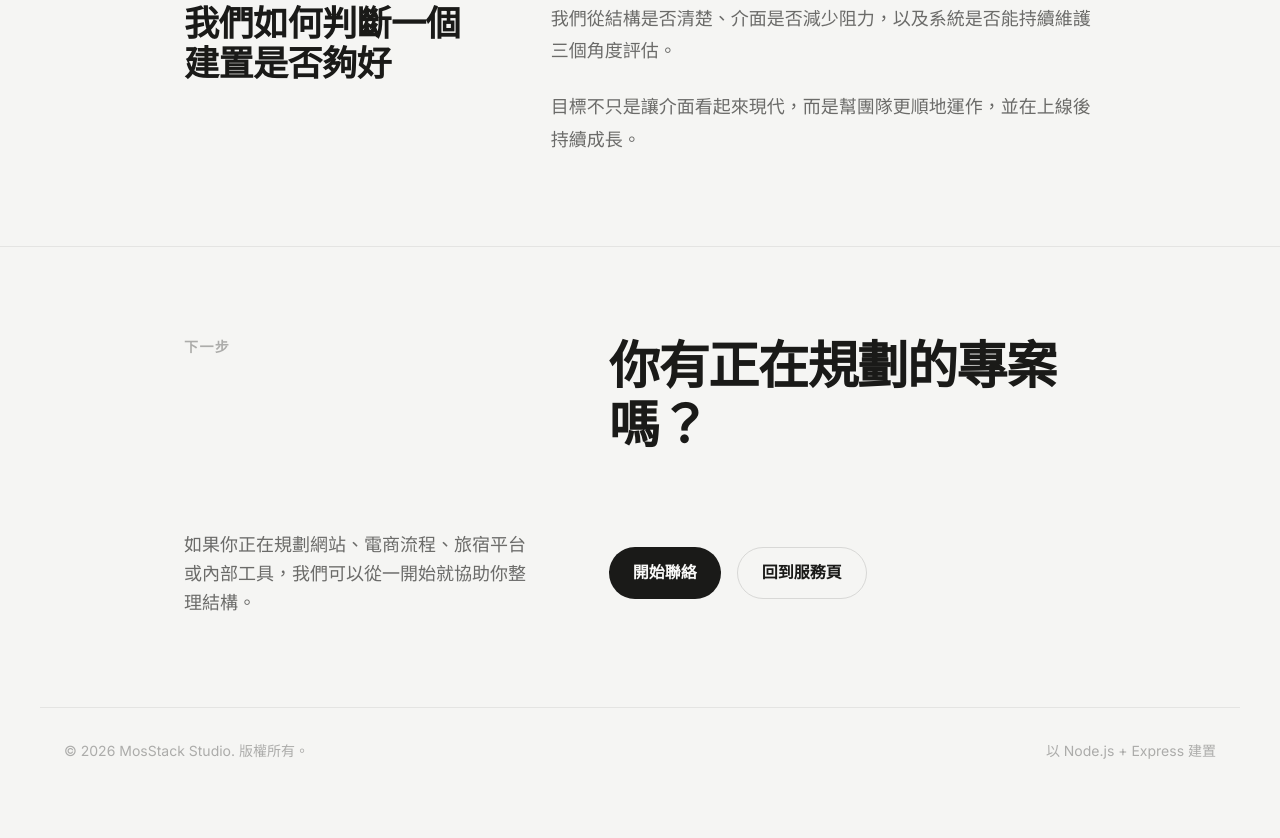
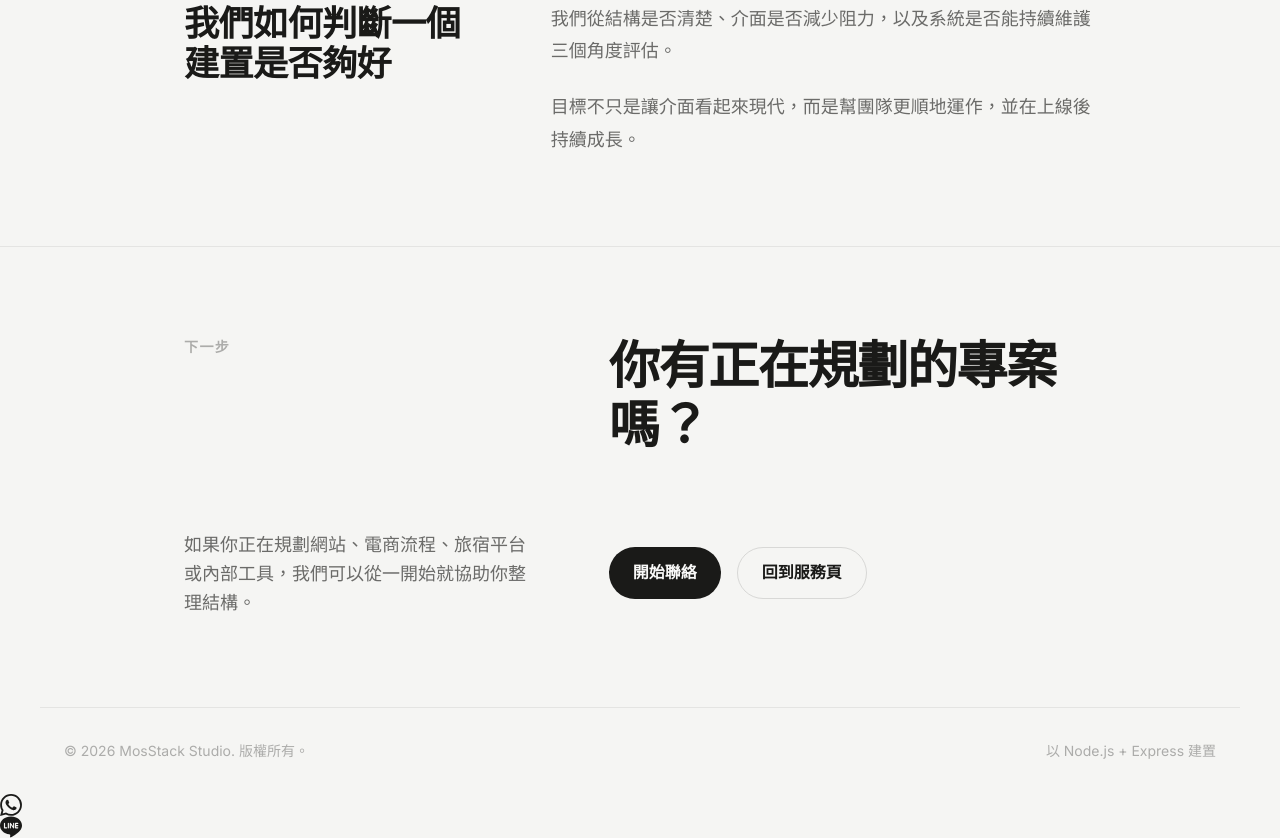
Before and after one commit to BasilWu/BasilWu.github.io, a plain HTML site: page portfolio.html in a window 1280 px wide. Shown: the part 2986-3824 px from the top of the page. Before the commit the page ends 3780 px from the top, so only its background shows below. Drawn offline with Linux system fonts and the light colour scheme; a web font is replaced by a local one.

Commit message:
feat: add free consultation CTA, Line+WhatsApp float buttons, contact instant links

```diff
--- a/portfolio.html
+++ b/portfolio.html
@@ -181,6 +181,16 @@
     <p data-i18n="footer.built">以 Node.js + Express 建置</p>
   </footer>
 
+  <!-- ── 浮動聯絡按鈕 ── -->
+  <div class="float-contact" aria-label="快速聯絡">
+    <a href="https://wa.me/886980054850?text=%E4%BD%A0%E5%A5%BD%EF%BC%8C%E6%88%91%E6%83%B3%E8%AB%AE%E8%A9%A2%E7%B6%B2%E7%AB%99%E9%96%8B%E7%99%BC%E5%B0%88%E6%A1%88" target="_blank" rel="noopener noreferrer" class="float-btn float-btn--whatsapp" aria-label="WhatsApp">
+      <svg width="22" height="22" viewBox="0 0 24 24" fill="currentColor"><path d="M17.472 14.382c-.297-.149-1.758-.867-2.03-.967-.273-.099-.471-.148-.67.15-.197.297-.767.966-.94 1.164-.173.199-.347.223-.644.075-.297-.15-1.255-.463-2.39-1.475-.883-.788-1.48-1.761-1.653-2.059-.173-.297-.018-.458.13-.606.134-.133.298-.347.446-.52.149-.174.198-.298.298-.497.099-.198.05-.371-.025-.52-.075-.149-.669-1.612-.916-2.207-.242-.579-.487-.5-.669-.51-.173-.008-.371-.01-.57-.01-.198 0-.52.074-.792.372-.272.297-1.04 1.016-1.04 2.479 0 1.462 1.065 2.875 1.213 3.074.149.198 2.096 3.2 5.077 4.487.709.306 1.262.489 1.694.625.712.227 1.36.195 1.871.118.571-.085 1.758-.719 2.006-1.413.248-.694.248-1.289.173-1.413-.074-.124-.272-.198-.57-.347m-5.421 7.403h-.004a9.87 9.87 0 01-5.031-1.378l-.361-.214-3.741.982.998-3.648-.235-.374a9.86 9.86 0 01-1.51-5.26c.001-5.45 4.436-9.884 9.888-9.884 2.64 0 5.122 1.03 6.988 2.898a9.825 9.825 0 012.893 6.994c-.003 5.45-4.437 9.884-9.885 9.884m8.413-18.297A11.815 11.815 0 0012.05 0C5.495 0 .16 5.335.157 11.892c0 2.096.547 4.142 1.588 5.945L.057 24l6.305-1.654a11.882 11.882 0 005.683 1.448h.005c6.554 0 11.89-5.335 11.893-11.893a11.821 11.821 0 00-3.48-8.413z"/></svg>
+    </a>
+    <a href="https://line.me/ti/p/faker0927" target="_blank" rel="noopener noreferrer" class="float-btn float-btn--line" aria-label="Line">
+      <svg width="22" height="22" viewBox="0 0 24 24" fill="currentColor"><path d="M19.365 9.863c.349 0 .63.285.63.631 0 .345-.281.63-.63.63H17.61v1.125h1.755c.349 0 .63.283.63.63 0 .344-.281.629-.63.629h-2.386c-.345 0-.627-.285-.627-.629V8.108c0-.345.282-.63.63-.63h2.386c.349 0 .63.285.63.63 0 .349-.281.63-.63.63H17.61v1.125h1.755zm-3.855 3.016c0 .27-.174.51-.432.596-.064.021-.133.031-.199.031-.211 0-.391-.09-.51-.25l-2.443-3.317v2.94c0 .344-.279.629-.631.629-.346 0-.626-.285-.626-.629V8.108c0-.27.173-.51.43-.595.06-.023.136-.033.194-.033.195 0 .375.104.495.254l2.462 3.33V8.108c0-.345.282-.63.63-.63.345 0 .63.285.63.63v4.771zm-5.741 0c0 .344-.282.629-.631.629-.345 0-.627-.285-.627-.629V8.108c0-.345.282-.63.627-.63.349 0 .631.285.631.63v4.771zm-2.466.629H4.917c-.345 0-.63-.285-.63-.629V8.108c0-.345.285-.63.63-.63.348 0 .63.285.63.63v4.141h1.756c.348 0 .629.283.629.63 0 .344-.281.629-.629.629M24 10.314C24 4.943 18.615.572 12 .572S0 4.943 0 10.314c0 4.811 4.27 8.842 10.035 9.608.391.082.923.258 1.058.59.12.301.079.766.038 1.08l-.164 1.02c-.045.301-.24 1.186 1.049.645 1.291-.539 6.916-4.078 9.436-6.975C23.176 14.393 24 12.458 24 10.314"/></svg>
+    </a>
+  </div>
+
   <script src="i18n.js"></script>
 </body>
 </html>
```
